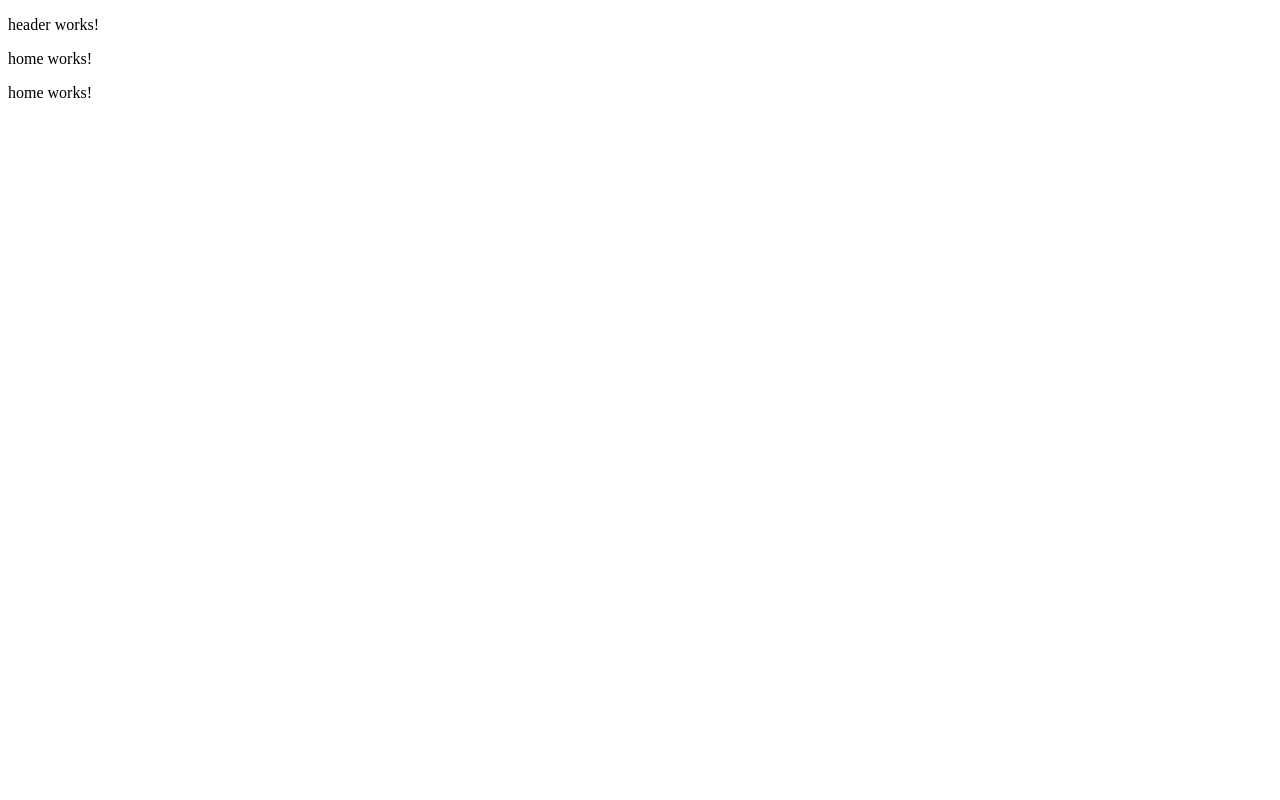
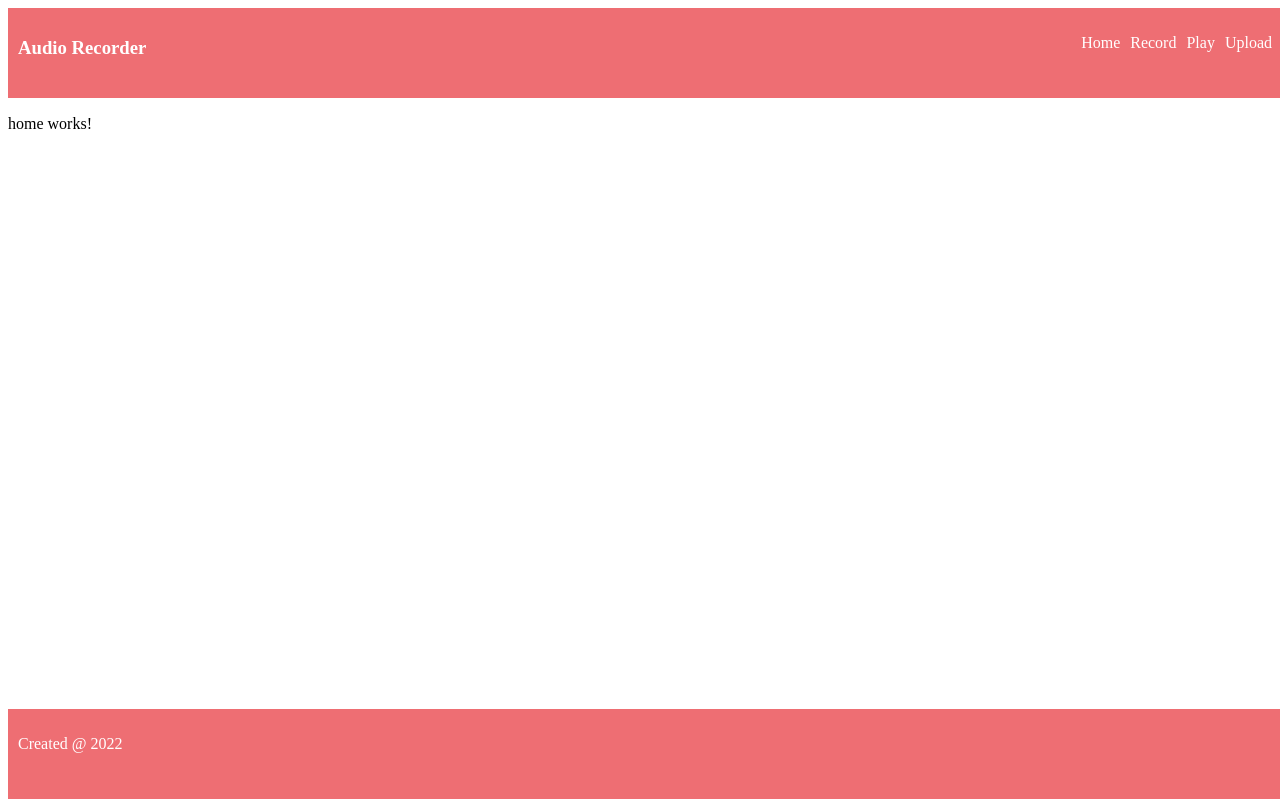
Before and after one commit to Mbote-Joseph/Angular-Audio-Recorder, an Angular app: page / in a window 1280 px wide. Built offline with nearby package versions, Linux system fonts and the light colour scheme.

Commit message:
Angular Audio Recoder

```diff
--- a/src/app/app.component.html
+++ b/src/app/app.component.html
@@ -2,4 +2,4 @@
 <app-home></app-home>
 
 <router-outlet></router-outlet>
-<app-home></app-home>
+<app-footer></app-footer>
--- a/src/app/components/footer/footer.component.css
+++ b/src/app/components/footer/footer.component.css
@@ -0,0 +1,28 @@
+/**
+ * Copyright 2022 user
+ *
+ * Licensed under the Apache License, Version 2.0 (the "License");
+ * you may not use this file except in compliance with the License.
+ * You may obtain a copy of the License at
+ *
+ *     http://www.apache.org/licenses/LICENSE-2.0
+ *
+ * Unless required by applicable law or agreed to in writing, software
+ * distributed under the License is distributed on an "AS IS" BASIS,
+ * WITHOUT WARRANTIES OR CONDITIONS OF ANY KIND, either express or implied.
+ * See the License for the specific language governing permissions and
+ * limitations under the License.
+ */
+footer {
+  background: #ee6e73;
+  min-height: 70px;
+  padding: 10px;
+  border-bottom: 1px solid #fff;
+  display: flex;
+  justify-content: space-between;
+  color: #fff;
+  position: fixed;
+  bottom: 0;
+  width: 100%;
+  text-align: center;
+}
--- a/src/app/components/footer/footer.component.html
+++ b/src/app/components/footer/footer.component.html
@@ -1 +1,3 @@
-<p>footer works!</p>
+<footer>
+  <p>Created @ {{ year }}</p>
+</footer>
--- a/src/app/components/footer/footer.component.ts
+++ b/src/app/components/footer/footer.component.ts
@@ -3,13 +3,12 @@ import { Component, OnInit } from '@angular/core';
 @Component({
   selector: 'app-footer',
   templateUrl: './footer.component.html',
-  styleUrls: ['./footer.component.css']
+  styleUrls: ['./footer.component.css'],
 })
 export class FooterComponent implements OnInit {
+  year: number = new Date().getFullYear();
 
-  constructor() { }
+  constructor() {}
 
-  ngOnInit(): void {
-  }
-
+  ngOnInit(): void {}
 }
--- a/src/app/components/header/header.component.css
+++ b/src/app/components/header/header.component.css
@@ -0,0 +1,39 @@
+/**
+ * Copyright 2022 user
+ *
+ * Licensed under the Apache License, Version 2.0 (the "License");
+ * you may not use this file except in compliance with the License.
+ * You may obtain a copy of the License at
+ *
+ *     http://www.apache.org/licenses/LICENSE-2.0
+ *
+ * Unless required by applicable law or agreed to in writing, software
+ * distributed under the License is distributed on an "AS IS" BASIS,
+ * WITHOUT WARRANTIES OR CONDITIONS OF ANY KIND, either express or implied.
+ * See the License for the specific language governing permissions and
+ * limitations under the License.
+ */
+nav {
+  background: #ee6e73;
+  min-height: 70px;
+  padding: 10px;
+  border-bottom: 1px solid #fff;
+  display: flex;
+  justify-content: space-between;
+  color: #fff;
+  width: 100%;
+}
+nav a {
+  color: #fff;
+  text-decoration: none;
+}
+nav a:hover {
+  text-decoration: underline;
+}
+nav a.active {
+  font-weight: bold;
+}
+li {
+  display: inline-block;
+  margin-right: 10px;
+}
--- a/src/app/components/header/header.component.html
+++ b/src/app/components/header/header.component.html
@@ -1 +1,10 @@
-<p>header works!</p>
+<nav>
+  <h3>Audio Recorder</h3>
+
+  <ul>
+    <li><a href="#">Home</a></li>
+    <li><a href="#">Record</a></li>
+    <li><a href="#">Play</a></li>
+    <li><a href="#">Upload</a></li>
+  </ul>
+</nav>
```
